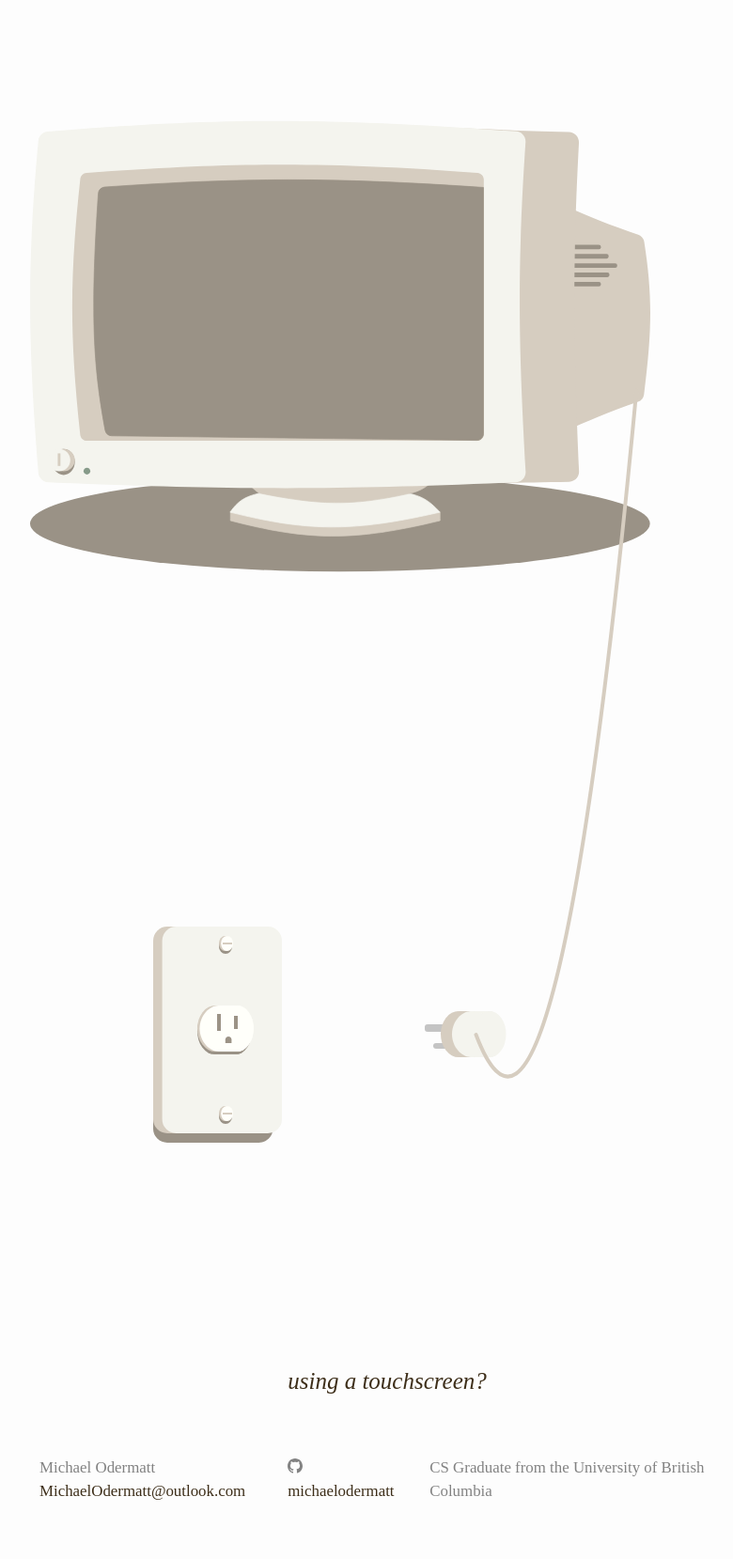
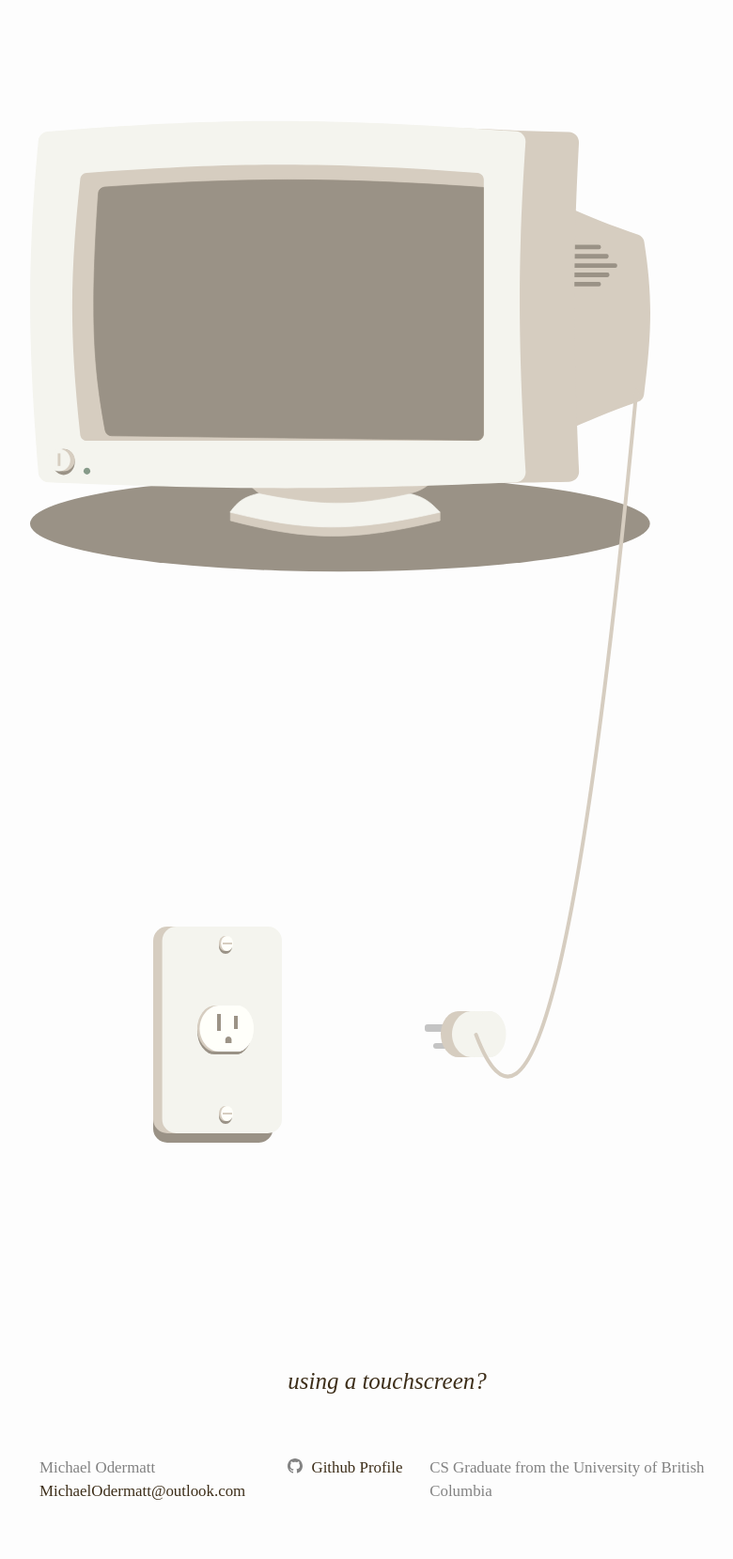
Before and after one commit to MichaelOdermatt/MichaelOdermatt.github.io, a Jekyll site: the page built from index.markdown, in a window 1280 px wide. Shown: the whole page at 94% size, without its empty margins (228-1008 px from the left). Built offline with Jekyll 4.4.1, drawn with Linux system fonts in a browser that asks for light colours.

Commit message:
edited footer text

```diff
--- a/_config.yml
+++ b/_config.yml
@@ -22,10 +22,7 @@
 email: MichaelOdermatt@outlook.com
 description: >- # this means to ignore newlines until "baseurl:"
   CS Graduate from the University of British Columbia
-baseurl: "" # the subpath of your site, e.g. /blog
-url: "" # the base hostname & protocol for your site, e.g. http://example.com
-twitter_username:
-github_username:  michaelodermatt
+github_username: Github Profile
 
 # Build settings
 # theme: minima
```
Also changed, not shown: 6 other files.
